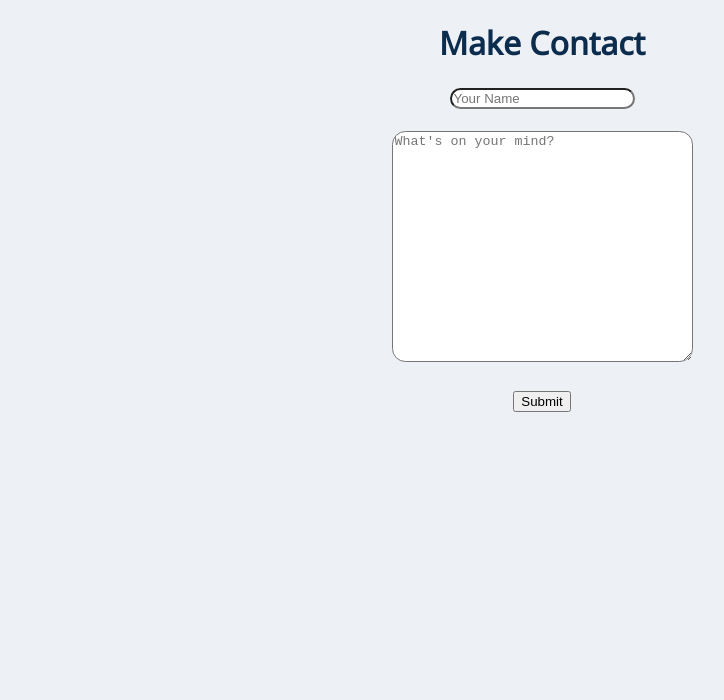
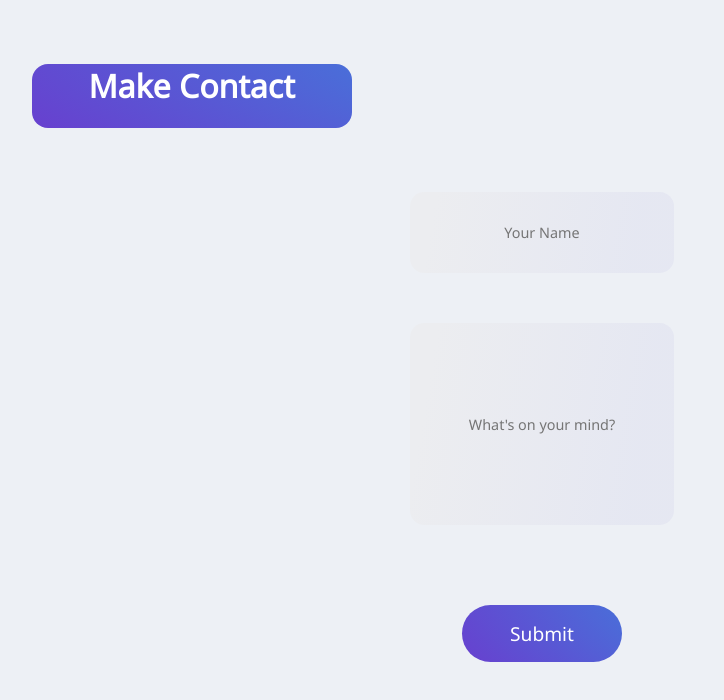
Before and after one commit to JannikUekoetter/capstone-project, a Next.js app: page /contact in a window 1280 px wide. Shown: the top 700 px of the page, without its empty margins (98-822 px from the left). Built offline with nearby package versions, Linux system fonts and the light colour scheme.

Commit message:
add styling to navbar

```diff
--- a/components/Kontaktformular/Contact.js
+++ b/components/Kontaktformular/Contact.js
@@ -5,7 +5,7 @@ import Link from "next/link";
 export default function ContactPage() {
   return (
     <StyledContactArea>
-      <h1>Make Contact</h1>
+      <Headline>Make Contact</Headline>
       <label htmlFor="name">
         <StyledNameInput
           name="name"
@@ -16,7 +16,7 @@ export default function ContactPage() {
       <br />
       <br />
       <label htmlFor="message">
-        <StyledFormInput
+        <StyledDescriptionInput
           placeholder="What's on your mind?"
           rows="15"
           cols="35"
@@ -27,7 +27,7 @@ export default function ContactPage() {
       <br />
       <div>
         <Link href="/success">
-          <button>Submit</button>
+          <SubmitButton>Submit</SubmitButton>
         </Link>
       </div>
     </StyledContactArea>
@@ -38,10 +38,74 @@ const StyledContactArea = styled.form`
   text-align: center;
 `;
 
-const StyledNameInput = styled.input`
-  border-radius: 1em;
+const Headline = styled.h1`
+  background-image: radial-gradient(
+    105.38% 477.9% at 82.97% -65.91%,
+    #10c7ec 0%,
+    #6d38cd 91.02%
+  );
+  color: white;
+  border-radius: 0.5em;
+  height: 2em;
+  width: 10em;
+  margin-left: 3.8em;
+  text-align: center;
+  background-size: 400%;
+  background-position: 0% 0%;
+  position: relative;
+  font-size: 2em;
+  margin-top: 2em;
+  margin-bottom: 2em;
 `;
 
-const StyledFormInput = styled.textarea`
+const StyledNameInput = styled.input`
+  all: unset;
+  font-size: 0.9em;
+  background: linear-gradient(
+    99.89deg,
+    #ecedf0 9.59%,
+    rgba(227, 229, 241, 0.78) 83.75%
+  );
   border-radius: 1em;
+  padding: 2em;
+  line-height: 1.6;
+  margin-bottom: 2em;
 `;
+
+const StyledDescriptionInput = styled.input`
+  all: unset;
+
+  font-size: 0.9em;
+  background: linear-gradient(
+    99.89deg,
+    #ecedf0 9.59%,
+    rgba(227, 229, 241, 0.78) 83.75%
+  );
+  border-radius: 1em;
+  padding: 2em;
+  line-height: 1.6;
+  height: 10em;
+`;
+
+const SubmitButton = styled.button`
+  all: unset;
+  color: white;
+  border-radius: 2em;
+  transition: ease-out 0.9s;
+  background-image: radial-gradient(
+    105.38% 477.9% at 82.97% -65.91%,
+    #10c7ec 0%,
+    #6d38cd 91.02%
+  );
+  background-size: 400%;
+  background-position: 0% 0%;
+  font-size: 1.2em;
+  text-align: center;
+  padding: 0.8em 2.5em;
+  margin: 3em auto;
+  place-self: center;
+
+  &:hover {
+    box-shadow: inset 8em 0 0 0 darkblue;
+  }
+`;
```
Also changed, not shown: components/BurgerMenu.js (+36 -8 lines), components/Forms/AddFoundItem.js (+4 -7 lines), components/Forms/AddLostItem.js (+5 -8 lines).
